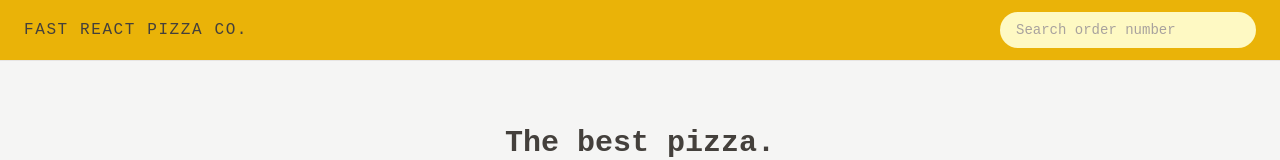
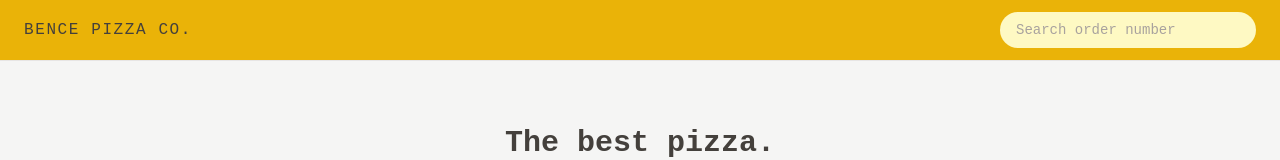
Before and after one commit to BenceM/fast-react-pizza-co, a React (Vite) app: page / in a window 1280 px wide. Shown: the top 160 px of the page. Built offline with nearby package versions, Linux system fonts and the light colour scheme.

Commit message:
renamed to fit the url

```diff
--- a/index.html
+++ b/index.html
@@ -13,7 +13,7 @@
       href="https://fonts.googleapis.com/css2?family=Roboto+Mono:wght@300;400;500;600;700&display=swap"
       rel="stylesheet"
     />
-    <title>React Pizza co.</title>
+    <title>Bence Pizza co.</title>
   </head>
   <body class="bg-stone-100 text-stone-700">
     <div id="root"></div>
--- a/src/ui/Header.jsx
+++ b/src/ui/Header.jsx
@@ -7,7 +7,7 @@ function Header() {
   return (
     <header className="flex items-center justify-between border-b border-stone-200 bg-yellow-500 px-4 py-3 uppercase sm:px-6">
       <Link className="tracking-widest" to="/">
-        Fast React Pizza Co.
+        Bence Pizza Co.
       </Link>
       <SearchOrder />
       <Username />
```
